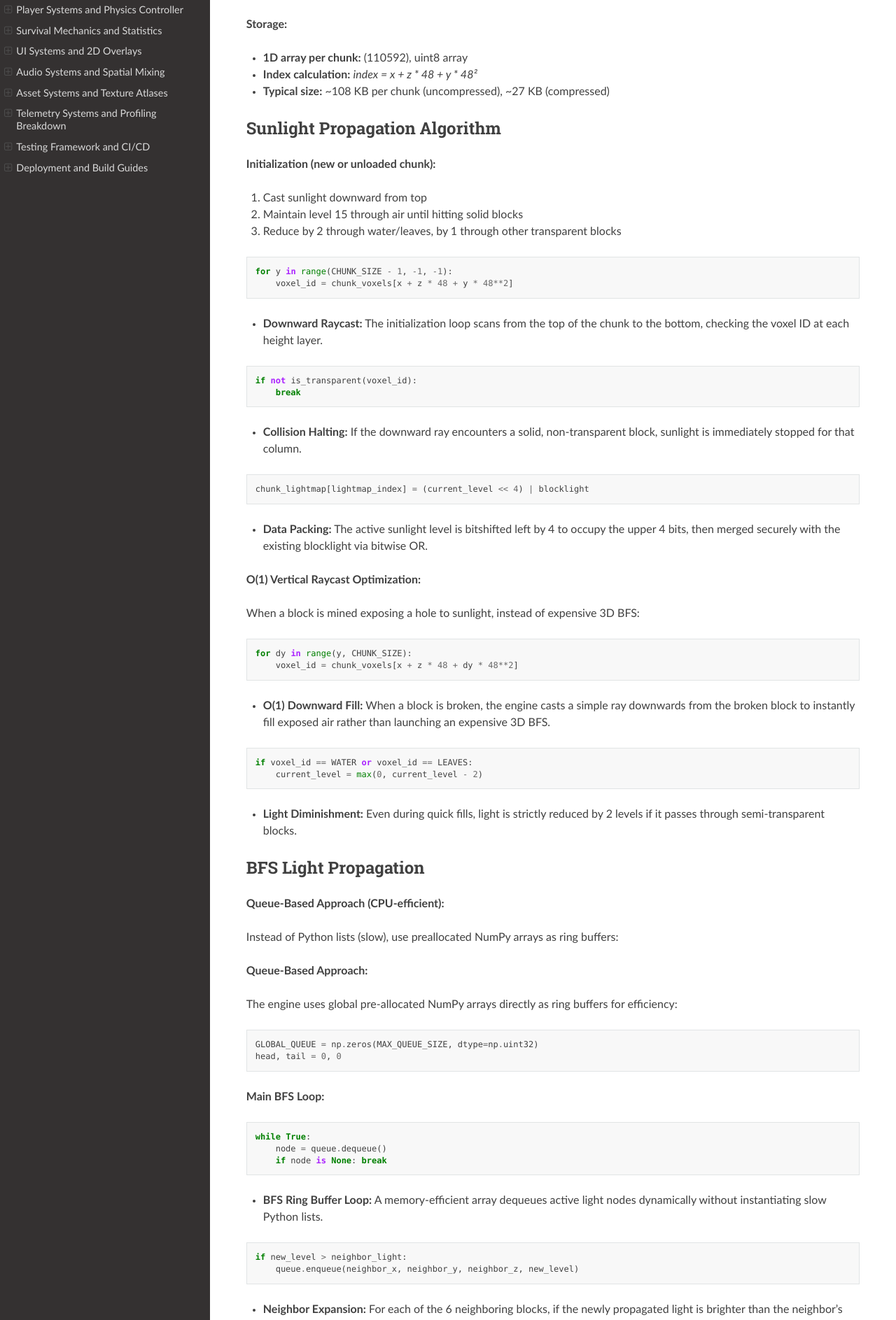
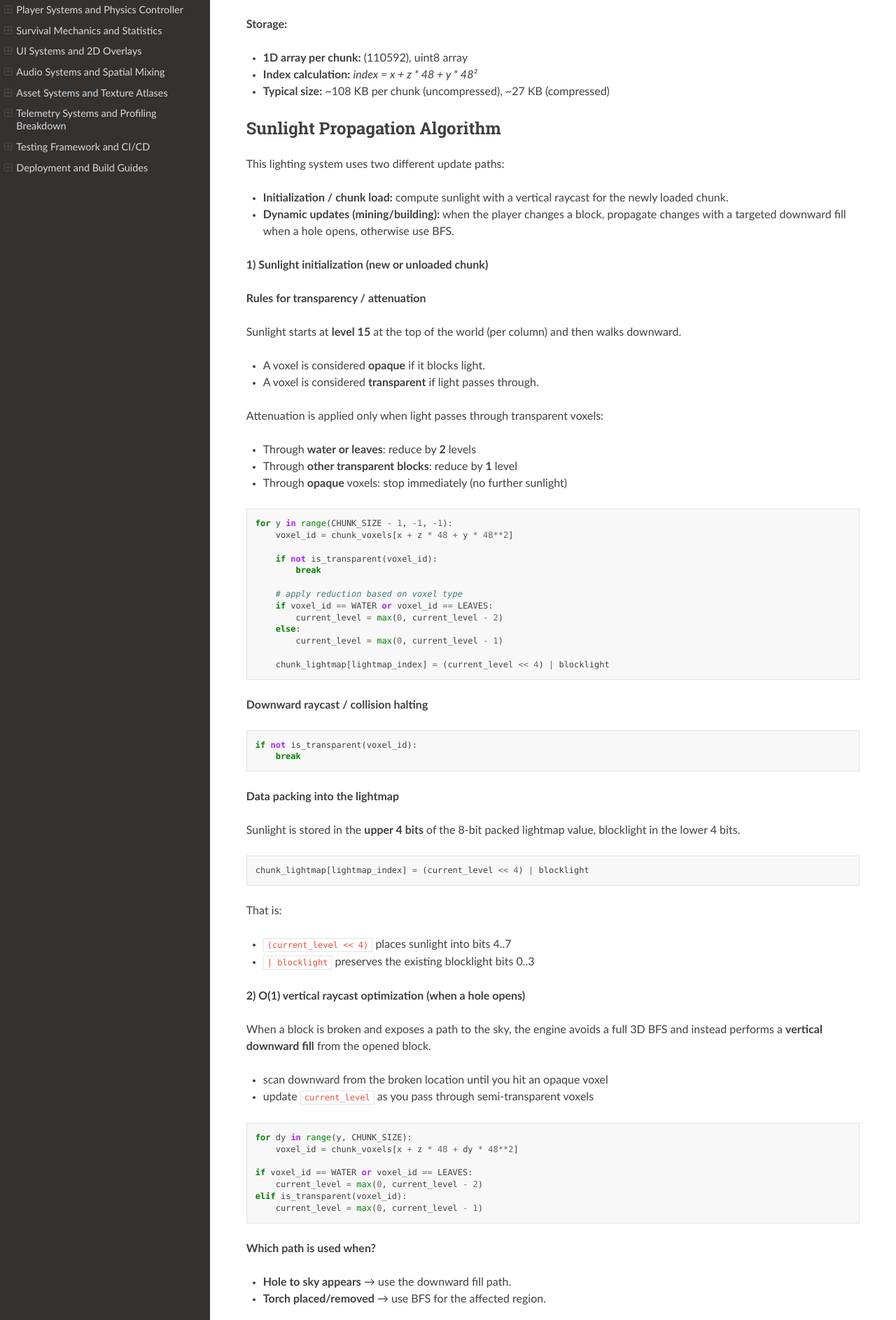
Before and after one commit to ShivamKR12/Pyrite, a Sphinx documentation site: the page built from docs/lighting.rst, in a window 1280 px wide. Shown: the part 661-2548 px from the top of the page at 70% size. Built offline with Sphinx 7.4.7 and the Read the Docs theme 3.1.0, drawn with Linux system fonts in a browser that asks for light colours; pages that are not in the unit, such as notebooks, are missing from menus; some of the changed text lies outside the part shown.

Commit message:
docs: align added documentation style with existing voice.

```diff
--- a/docs/lighting.rst
+++ b/docs/lighting.rst
@@ -36,67 +36,110 @@
 Sunlight Propagation Algorithm
 -------------------------------
 
-**Initialization (new or unloaded chunk):**
+This lighting system uses two different update paths:
 
-1. Cast sunlight downward from top
-2. Maintain level 15 through air until hitting solid blocks
-3. Reduce by 2 through water/leaves, by 1 through other transparent blocks
+* **Initialization / chunk load:** compute sunlight with a vertical raycast for the newly loaded chunk.
+* **Dynamic updates (mining/building):** when the player changes a block, propagate changes with a targeted downward fill when a hole opens, otherwise use BFS.
+
+
+**1) Sunlight initialization (new or unloaded chunk)**
+
+**Rules for transparency / attenuation**
+
+Sunlight starts at **level 15** at the top of the world (per column) and then walks downward.
+
+* A voxel is considered **opaque** if it blocks light.
+* A voxel is considered **transparent** if light passes through.
+
+Attenuation is applied only when light passes through transparent voxels:
+
+* Through **water or leaves**: reduce by **2** levels
+* Through **other transparent blocks**: reduce by **1** level
+* Through **opaque** voxels: stop immediately (no further sunlight)
 
 .. code-block:: python
 
     for y in range(CHUNK_SIZE - 1, -1, -1):
         voxel_id = chunk_voxels[x + z * 48 + y * 48**2]
 
-* **Downward Raycast:** The initialization loop scans from the top of the chunk to the bottom, checking the voxel ID at each height layer.
+        if not is_transparent(voxel_id):
+            break
+
+        # apply reduction based on voxel type
+        if voxel_id == WATER or voxel_id == LEAVES:
+            current_level = max(0, current_level - 2)
+        else:
+            current_level = max(0, current_level - 1)
+
+        chunk_lightmap[lightmap_index] = (current_level << 4) | blocklight
+
+
+**Downward raycast / collision halting**
 
 .. code-block:: python
 
     if not is_transparent(voxel_id):
         break
 
-* **Collision Halting:** If the downward ray encounters a solid, non-transparent block, sunlight is immediately stopped for that column.
+**Data packing into the lightmap**
+
+Sunlight is stored in the **upper 4 bits** of the 8-bit packed lightmap value, blocklight in the lower 4 bits.
 
 .. code-block:: python
 
     chunk_lightmap[lightmap_index] = (current_level << 4) | blocklight
 
-* **Data Packing:** The active sunlight level is bitshifted left by 4 to occupy the upper 4 bits, then merged securely with the existing blocklight via bitwise OR.
+That is:
 
-**O(1) Vertical Raycast Optimization:**
+* ``(current_level << 4)`` places sunlight into bits 4..7
+* ``| blocklight`` preserves the existing blocklight bits 0..3
 
-When a block is mined exposing a hole to sunlight, instead of expensive 3D BFS:
+**2) O(1) vertical raycast optimization (when a hole opens)**
+
+When a block is broken and exposes a path to the sky, the engine avoids a full 3D BFS and instead performs a **vertical downward fill** from the opened block.
+
+
+* scan downward from the broken location until you hit an opaque voxel
+* update ``current_level`` as you pass through semi-transparent voxels
+
 
 .. code-block:: python
 
     for dy in range(y, CHUNK_SIZE):
         voxel_id = chunk_voxels[x + z * 48 + dy * 48**2]
 
-* **O(1) Downward Fill:** When a block is broken, the engine casts a simple ray downwards from the broken block to instantly fill exposed air rather than launching an expensive 3D BFS.
-
-.. code-block:: python
-
     if voxel_id == WATER or voxel_id == LEAVES:
         current_level = max(0, current_level - 2)
+    elif is_transparent(voxel_id):
+        current_level = max(0, current_level - 1)
 
-* **Light Diminishment:** Even during quick fills, light is strictly reduced by 2 levels if it passes through semi-transparent blocks.
+**Which path is used when?**
+
+* **Hole to sky appears** → use the downward fill path.
+* **Torch placed/removed** → use BFS for the affected region.
+
 
 BFS Light Propagation
 ---------------------
 
-**Queue-Based Approach (CPU-efficient):**
+**Queue representation (what a BFS node contains)**
 
-Instead of Python lists (slow), use preallocated NumPy arrays as ring buffers:
+The BFS queue stores *nodes* describing **where** the light should propagate and **what brightness level** to apply.
 
-**Queue-Based Approach:**
+A practical packed node format is:
 
-The engine uses global pre-allocated NumPy arrays directly as ring buffers for efficiency:
+.. code-block:: text
+
+    node = (x, y, z, level)
+
+Internally this is backed by a preallocated NumPy array and treated as a **ring buffer** (two indices: ``head`` and ``tail``) to avoid Python object allocations.
 
 .. code-block:: python
 
     GLOBAL_QUEUE = np.zeros(MAX_QUEUE_SIZE, dtype=np.uint32)
     head, tail = 0, 0
 
-**Main BFS Loop:**
+**Main BFS loop**
 
 .. code-block:: python
 
@@ -104,53 +147,43 @@
         node = queue.dequeue()
         if node is None: break
 
-* **BFS Ring Buffer Loop:** A memory-efficient array dequeues active light nodes dynamically without instantiating slow Python lists.
+For each dequeued node, expand to the **6 axis neighbors** (+X/-X/+Y/-Y/+Z/-Z). Light only updates a neighbor if it can improve it:
 
 .. code-block:: python
 
     if new_level > neighbor_light:
         queue.enqueue(neighbor_x, neighbor_y, neighbor_z, new_level)
 
-* **Neighbor Expansion:** For each of the 6 neighboring blocks, if the newly propagated light is brighter than the neighbor's current light, it overwrites it and pushes the neighbor into the queue for further expansion.
+**Transparent / opaque rule inside BFS**
 
-**Fast Voxel Access Helper:**
+During BFS:
 
-.. code-block:: python
+* If the neighbor voxel is **opaque**, the neighbor does not receive propagated light.
+* If it is **transparent**, the propagation continues with attenuation:
 
-    def get_voxel_fast(world_x, world_y, world_z, world_voxels):
-        """Get voxel ID with chunk boundary handling"""
-        chunk_x = world_x // CHUNK_SIZE
-        chunk_y = world_y // CHUNK_SIZE
-        chunk_z = world_z // CHUNK_SIZE
-
-        # Check if chunk loaded
-        key = (chunk_x, chunk_y, chunk_z)
-        if key not in world_voxels:
-            return STONE  # Unloaded = solid
-
-        # Get local index
-        local_x = world_x % CHUNK_SIZE
-        local_y = world_y % CHUNK_SIZE
-        local_z = world_z % CHUNK_SIZE
-        local_index = local_x + local_z * CHUNK_SIZE + local_y * CHUNK_SIZE ** 2
-
-        return world_voxels[key][local_index]
+  * water/leaves: ``new_level - 2``
+  * other transparent: ``new_level - 1``
 
 Blocklight (Torch) Propagation
 -------------------------------
 
-**Torch Placement:**
+**Torch placement (seeding BFS)**
+
+A newly placed torch injects blocklight at the maximum value (14) into the lightmap and enqueues it as the BFS seed.
 
 .. code-block:: python
 
     set_light_fast(world_x, world_y, world_z, world_lightmaps, BLOCKLIGHT, 14)
     queue.enqueue(world_x, world_y, world_z, 14)
 
-* **Blocklight Seeding:** A newly placed torch injects a maximum blocklight value of `14` directly into the chunk lightmap and starts expanding immediately.
+**Torch removal / recalculation (Removal pass + Refill pass)**
 
-**Breaking a Torch (Removal Pass + Refill):**
+Removing a torch is harder than adding: simply stopping the new light will often leave “stale” light behind. The algorithm therefore performs:
 
-When a torch is removed or a block is broken, light must be recalculated. The algorithm uses a **Removal Pass** followed by a **Refill Pass**:
+1) **Removal pass:** walk outward and erase only regions that depended on the removed source.
+2) **Refill pass:** stop erasing when reaching cells that are still supported by *other* sources (or brighter equal levels), and seed refill where needed.
+
+**Removal pass behavior**
 
 .. code-block:: python
 
@@ -158,29 +191,41 @@
         set_light_fast(neighbor_x, neighbor_y, neighbor_z, world_lightmaps, BLOCKLIGHT, 0)
         removal_queue.enqueue(neighbor_x, neighbor_y, neighbor_z, neighbor_light)
 
-* **Removal Pass:** When a light source is destroyed, a negative BFS sweeps outward, aggressively setting all dependent light levels back to `0`.
+**Refill pass behavior**
 
 .. code-block:: python
 
     elif neighbor_light >= level:
         refill_queue.enqueue(neighbor_x, neighbor_y, neighbor_z, neighbor_light)
 
-* **Refill Pass:** If the removal pass hits a light level equal to or brighter than what it's trying to erase, it stops and marks that border block as a seed to immediately refill the empty space.
-
 Chunk Boundary Stitching
 ------------------------
 
-When chunks load/unload, light must be synchronized across boundaries:
+**Correctness across chunk boundaries**
+
+Light propagation must remain consistent when neighboring chunks are loaded/unloaded.
+
+The doc rule of thumb used by the engine is:
+
+* Treat **unloaded chunks as opaque** for propagation decisions (so BFS does not propagate through missing geometry).
+* When a neighbor chunk becomes loaded, resample the boundary and enqueue any boundary cells whose light level can improve the newly loaded chunk.
+
+
+**Edge sampling / seam enqueue**
 
 .. code-block:: python
 
     if neighbor_light > current_light:
         light_queue.enqueue(chunk_x * 48 + 47, chunk_y * 48 + y, chunk_z * 48 + z, neighbor_light)
 
-* **Chunk Seams:** When adjacent chunks load, they sample the immediate edge boundaries of their neighbors. Brighter light is naturally enqueued to bleed seamlessly across the chunk boundaries.
+This ensures:
+
+* If the neighbor is brighter, the newly loaded chunk receives that brightness at the seam.
+* If the neighbor is not brighter, the seam remains unchanged.
 
 Integration with Rendering
 ---------------------------
+
 
 **Shader Light Application:**
 
@@ -194,4 +239,4 @@
 Next Steps
 ----------
 
-With the lighting maps generated, proceed to the :doc:`meshes` guide to learn how the Greedy Meshing algorithm packs everything into highly optimized GPU buffers.
+With the lighting maps generated, proceed to the :doc:`meshes` guide.
```
Also changed, not shown: docs/audio.rst (+5 -19 lines), docs/meshes.rst (+11 -7 lines), docs/rendering.rst (+11 -2 lines).
